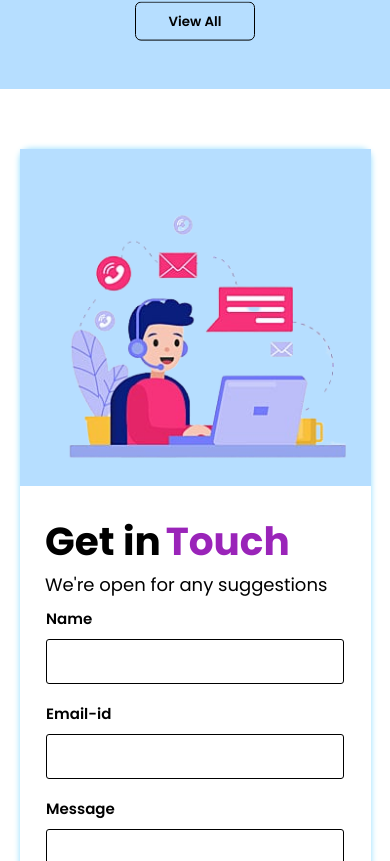
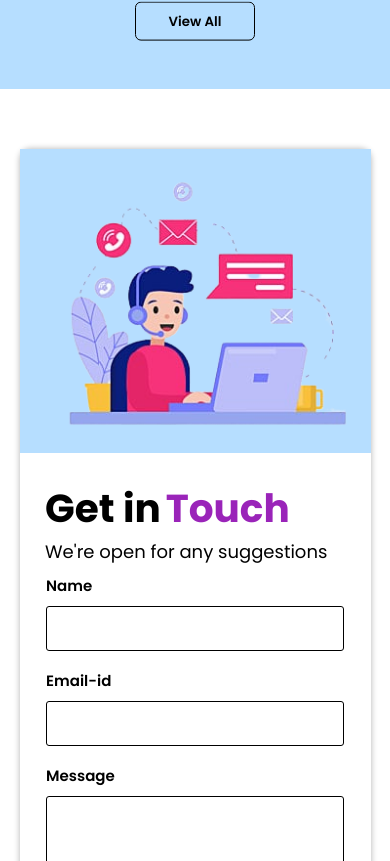
Before and after one commit to ganraj21/Portfolio-Web-Application, a React (Create React App) app: page / in a window 390 px wide. Shown: the part 5383-6244 px from the top of the page. Built offline with nearby package versions, Linux system fonts and the light colour scheme.

Commit message:
style change 02

```diff
--- a/src/pages/Contact.css
+++ b/src/pages/Contact.css
@@ -183,7 +183,7 @@ input {
   .contact_section {
     height: 100%;
     margin: 0;
-    box-shadow: 0px 0px 6px 0px #8fdcff;
+    box-shadow: 0px 0px 6px 0px #b1b1b1;
   }
 }
 @media screen and (max-width: 720px) {
@@ -199,9 +199,6 @@ input {
     margin-left: 8px;
     justify-content: flex-start;
   }
-  .form_container_right {
-    padding-top: 33px !important;
-  }
   .user_message_form {
     padding: 26px 0 !important;
   }
```
